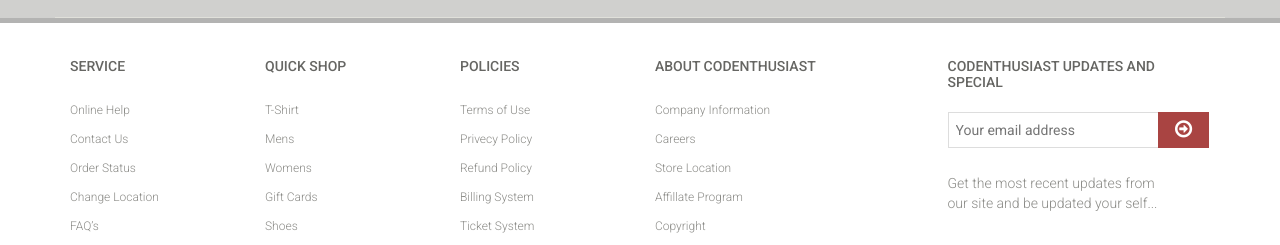
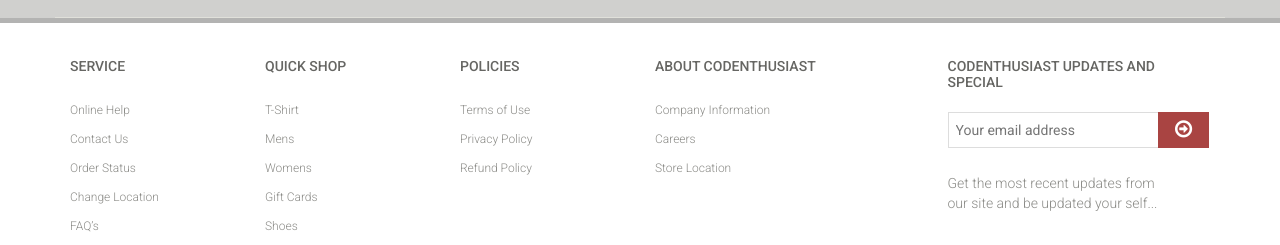
Before and after one commit to JustinBeuck/codeEnthusiast, a website: page public/index.html in a window 1280 px wide. Shown: the part 1012-1257 px from the top of the page. Drawn offline with Linux system fonts and the light colour scheme; no server answers.

Commit message:
removed unused links

```diff
--- a/public/index.html
+++ b/public/index.html
@@ -222,10 +222,8 @@
 							<h2>Policies</h2>
 							<ul class="nav nav-pills nav-stacked">
 								<li><a href="#">Terms of Use</a></li>
-								<li><a href="#">Privecy Policy</a></li>
+								<li><a href="#">Privacy Policy</a></li>
 								<li><a href="#">Refund Policy</a></li>
-								<li><a href="#">Billing System</a></li>
-								<li><a href="#">Ticket System</a></li>
 							</ul>
 						</div>
 					</div>
@@ -236,8 +234,6 @@
 								<li><a href="#">Company Information</a></li>
 								<li><a href="#">Careers</a></li>
 								<li><a href="#">Store Location</a></li>
-								<li><a href="#">Affillate Program</a></li>
-								<li><a href="#">Copyright</a></li>
 							</ul>
 						</div>
 					</div>
```
